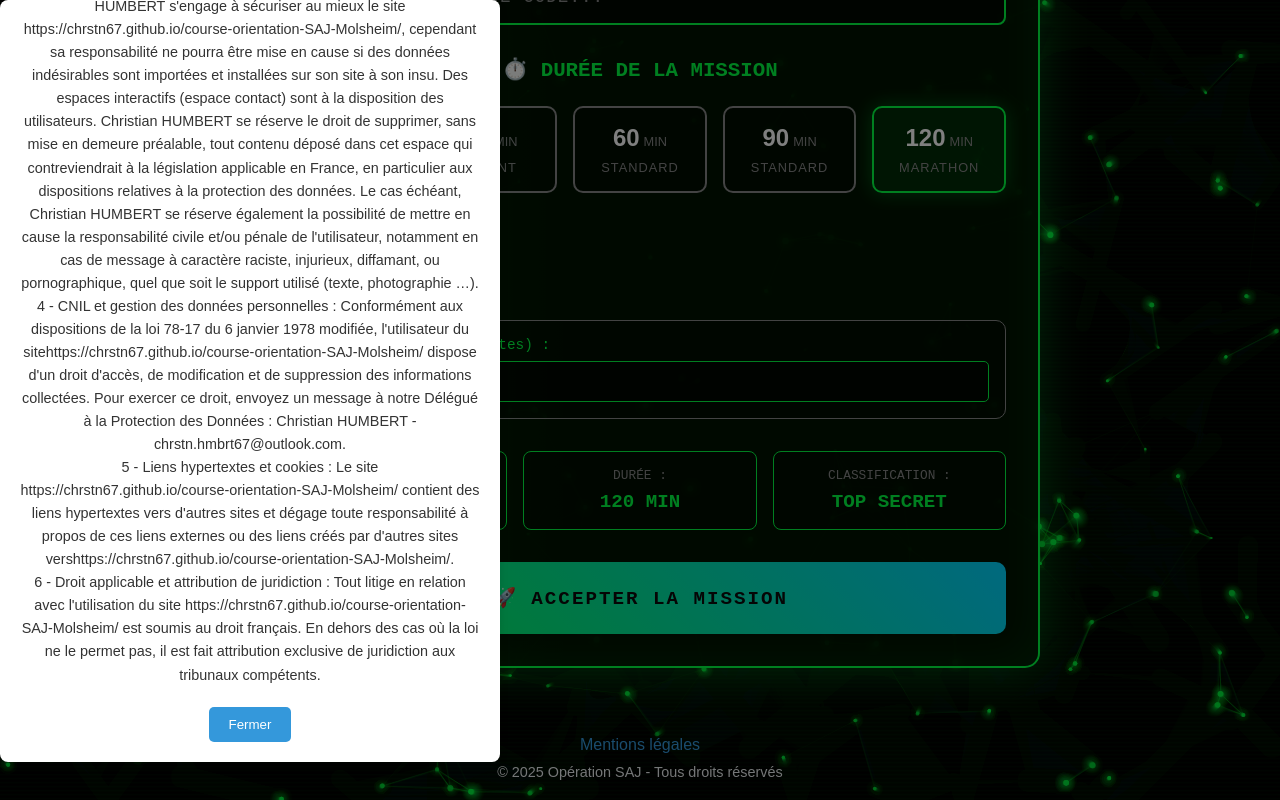
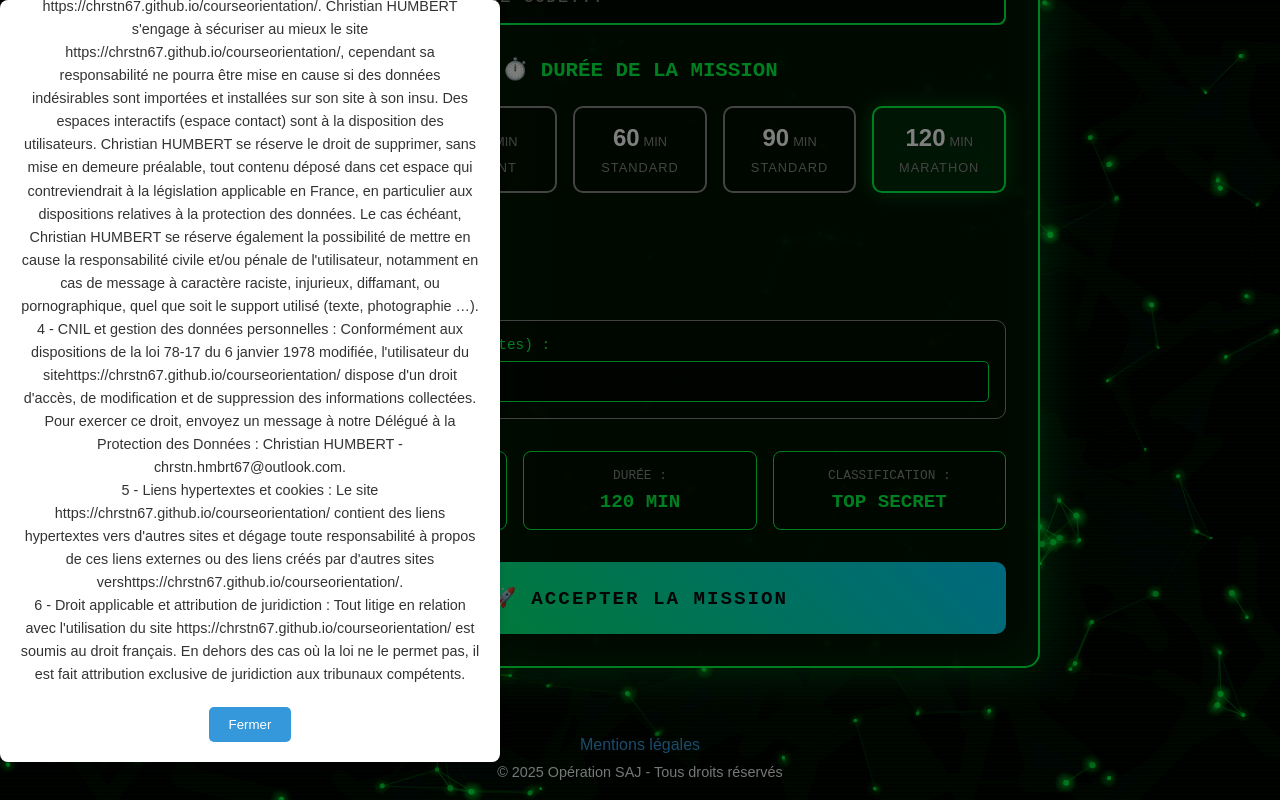
Before and after one commit to Chrstn67/courseorientation, a React (Vite) app: page / in a window 1280 px wide. Both pictures are taken after a click on the link "Mentions légales". Shown: the part 671-1471 px from the top of the page. Built offline with nearby package versions, Linux system fonts and the light colour scheme.

Commit message:
MAJ depploy

```diff
--- a/package.json
+++ b/package.json
@@ -2,7 +2,7 @@
   "name": "courseorientation",
   "private": true,
   "version": "0.0.0",
-  "homepage": "https://chrstn67.github.io/course-orientation-SAJ/",
+  "homepage": "https://chrstn67.github.io/courseorientation/",
   "scripts": {
     "dev": "vite",
     "build": "vite build",
--- a/src/components/Footer.jsx
+++ b/src/components/Footer.jsx
@@ -34,11 +34,10 @@ function Footer() {
                 1 - Édition du site : En vertu de l'article 6 de la loi n°
                 2004-575 du 21 juin 2004 pour la confiance dans l'économie
                 numérique, il est précisé aux utilisateurs du site internet
-                https://chrstn67.github.io/course-orientation-SAJ-Molsheim/
-                l'identité des différents intervenants dans le cadre de sa
-                réalisation et de son suivi: Propriétaire du site : Christian
-                HUMBERT - Contact :<i>chrstn.hmbrt67@outlook.com</i> - Hébergeur
-                : GitHub
+                https://chrstn67.github.io/courseorientation/ l'identité des
+                différents intervenants dans le cadre de sa réalisation et de
+                son suivi: Propriétaire du site : Christian HUMBERT - Contact :
+                <i>chrstn.hmbrt67@outlook.com</i> - Hébergeur : GitHub
               </p>
 
               <p>
@@ -61,16 +60,15 @@ function Footer() {
                 3 - Limitations de responsabilité : Christian HUMBERT ne pourra
                 être tenu pour responsable des dommages directs et indirects
                 causés au matériel de l'utilisateur, lors de l'accès au site
-                https://chrstn67.github.io/course-orientation-SAJ-Molsheim/.
-                Christian HUMBERT décline toute responsabilité quant à
-                l'utilisation qui pourrait être faite des informations et
-                contenus présents sur
-                https://chrstn67.github.io/course-orientation-SAJ-Molsheim/.
-                Christian HUMBERT s'engage à sécuriser au mieux le site
-                https://chrstn67.github.io/course-orientation-SAJ-Molsheim/,
-                cependant sa responsabilité ne pourra être mise en cause si des
-                données indésirables sont importées et installées sur son site à
-                son insu. Des espaces interactifs (espace contact) sont à la
+                https://chrstn67.github.io/courseorientation/. Christian HUMBERT
+                décline toute responsabilité quant à l'utilisation qui pourrait
+                être faite des informations et contenus présents sur
+                https://chrstn67.github.io/courseorientation/. Christian HUMBERT
+                s'engage à sécuriser au mieux le site
+                https://chrstn67.github.io/courseorientation/, cependant sa
+                responsabilité ne pourra être mise en cause si des données
+                indésirables sont importées et installées sur son site à son
+                insu. Des espaces interactifs (espace contact) sont à la
                 disposition des utilisateurs. Christian HUMBERT se réserve le
                 droit de supprimer, sans mise en demeure préalable, tout contenu
                 déposé dans cet espace qui contreviendrait à la législation
@@ -87,29 +85,28 @@ function Footer() {
                 4 - CNIL et gestion des données personnelles : Conformément aux
                 dispositions de la loi 78-17 du 6 janvier 1978 modifiée,
                 l'utilisateur du
-                sitehttps://chrstn67.github.io/course-orientation-SAJ-Molsheim/
-                dispose d'un droit d'accès, de modification et de suppression
-                des informations collectées. Pour exercer ce droit, envoyez un
+                sitehttps://chrstn67.github.io/courseorientation/ dispose d'un
+                droit d'accès, de modification et de suppression des
+                informations collectées. Pour exercer ce droit, envoyez un
                 message à notre Délégué à la Protection des Données : Christian
                 HUMBERT - chrstn.hmbrt67@outlook.com.
               </p>
 
               <p>
                 5 - Liens hypertextes et cookies : Le site
-                https://chrstn67.github.io/course-orientation-SAJ-Molsheim/
-                contient des liens hypertextes vers d'autres sites et dégage
-                toute responsabilité à propos de ces liens externes ou des liens
-                créés par d'autres sites
-                vershttps://chrstn67.github.io/course-orientation-SAJ-Molsheim/.
+                https://chrstn67.github.io/courseorientation/ contient des liens
+                hypertextes vers d'autres sites et dégage toute responsabilité à
+                propos de ces liens externes ou des liens créés par d'autres
+                sites vershttps://chrstn67.github.io/courseorientation/.
               </p>
 
               <p>
                 6 - Droit applicable et attribution de juridiction : Tout litige
                 en relation avec l'utilisation du site
-                https://chrstn67.github.io/course-orientation-SAJ-Molsheim/ est
-                soumis au droit français. En dehors des cas où la loi ne le
-                permet pas, il est fait attribution exclusive de juridiction aux
-                tribunaux compétents.
+                https://chrstn67.github.io/courseorientation/ est soumis au
+                droit français. En dehors des cas où la loi ne le permet pas, il
+                est fait attribution exclusive de juridiction aux tribunaux
+                compétents.
               </p>
             </div>
             <button
--- a/vite.config.js
+++ b/vite.config.js
@@ -4,5 +4,5 @@ import react from "@vitejs/plugin-react";
 // https://vite.dev/config/
 export default defineConfig({
   plugins: [react()],
-  base: "/course-orientation-SAJ/",
+  base: "/courseorientation/",
 });
```
